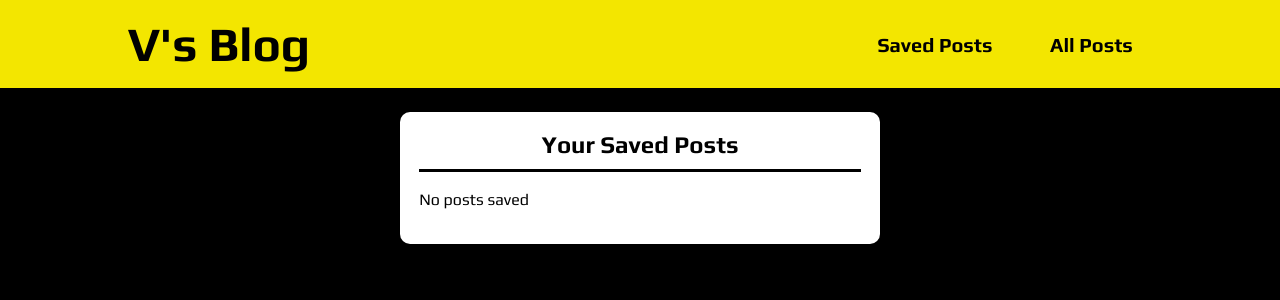
After one commit to ignotvvs/blog-django, a Django app: page /read-later in a window 1280 px wide. The commit adds this page. Shown: the top 300 px of the page. Run offline with Django 5.2, Linux system fonts and the light colour scheme.

Commit message:
add read later

```diff
--- a/blog/static/blog/includes/navbar.css
+++ b/blog/static/blog/includes/navbar.css
@@ -30,7 +30,12 @@ header nav a {
     color: #000;
 }
 
-header nav a#all {
+header nav div {
+    display: flex;
+    column-gap: 1.2rem;
+}
+
+header nav a.links {
     font-size: 1.25rem;
     font-weight: bold;
     padding: 1.2rem;
@@ -38,11 +43,9 @@ header nav a#all {
     transition: all 0.2s ease;
 }
 
-header nav a#all:hover,
-header nav a#all:active {
-    transform: scale(1.1);
+header nav a.links:hover,
+header nav a.links:active {
+    transform: scale(1.2);
     color: #00F0FF;
     background-color: #000;
-
-
 }
--- /dev/null
+++ b/blog/static/blog/stored-posts.css
@@ -0,0 +1,46 @@
+#stored-posts {
+    margin: 1.5rem auto;
+    background-color: white;
+    width: 30rem;
+    border-radius: 10px;
+    padding: 1.2rem;
+}
+
+#stored-posts h3 {
+    margin: 0;
+    text-align: center;
+    font-size: 1.5rem;
+    margin-bottom: 1.1rem;
+    padding-bottom: 0.7rem;
+    border-bottom: solid black 3px;
+}
+
+#stored-posts ul {
+    list-style: none;
+    padding: 0;
+    margin: 0;
+    display: flex;
+    flex-direction: column;
+}
+
+#stored-posts li {
+    font-size: 1.2rem;
+    padding: 0.75rem 0;
+}
+
+#stored-posts a {
+    color: black;
+    text-decoration: none;
+    padding-left: 1.2rem;
+    transition: all 0.2s ease;
+    transform-origin: center;
+    box-shadow: 0 2px 8px rgba(0, 0, 0, 0.26);
+    border-radius: 5px;
+    margin-bottom: 1.2rem;
+
+}
+
+#stored-posts a:hover,
+#stored-posts a:active {
+    transform: scale(1.01);
+}
--- a/blog/templates/blog/includes/navbar.html
+++ b/blog/templates/blog/includes/navbar.html
@@ -1,12 +1,12 @@
 {% load static %}
 
-{% block css_files %}
-    <link rel="stylesheet" href="{% static "blog/includes/navbar.css" %}">
-{% endblock css_files %}
 
 <header id="nav-bar">
     <nav>
         <h2><a href="{% url "index" %}">V's Blog</a></h2>
-        <a id="all" href="{% url "posts" %}">All Posts</a>
+        <div>
+            <a class="links" href="{% url "read-later" %}">Saved Posts</a>
+            <a class="links" id="all" href="{% url "posts" %}">All Posts</a>
+        </div>
     </nav>
 </header>
--- a/blog/templates/blog/index.html
+++ b/blog/templates/blog/index.html
@@ -6,6 +6,7 @@
 {% endblock  %}
 
 {% block css_files %}
+    <link rel="stylesheet" href="{% static "blog/includes/navbar.css" %}">
     <link rel="stylesheet" href="{% static "blog/index.css" %}">
     <link rel="stylesheet" href="{% static "blog/includes/postcard.css" %}">
 {% endblock css_files %}
--- a/blog/templates/blog/posts.html
+++ b/blog/templates/blog/posts.html
@@ -6,6 +6,7 @@ All Posts
 {% endblock title_name %}
 
 {% block css_files %}
+    <link rel="stylesheet" href="{% static "blog/includes/navbar.css" %}">
     <link rel="stylesheet" href="{% static "blog/all-posts.css" %}">
     <link rel="stylesheet" href="{% static "blog/includes/postcard.css" %}">
 {% endblock css_files %}
--- /dev/null
+++ b/blog/templates/blog/stored-posts.html
@@ -0,0 +1,28 @@
+{% extends "base.html" %}
+{% load static %}
+
+{% block title_name %}My Stored Posts{% endblock title_name %}
+
+{% block css_files %}
+    <link rel="stylesheet" href="{% static "blog/stored-posts.css" %}">
+    <link rel="stylesheet" href="{% static "blog/includes/navbar.css" %}">
+{% endblock css_files %}
+
+{% block content %}
+    {% include "blog/includes/navbar.html" %}
+    <div id="stored-posts">
+        <h3>Your Saved Posts</h3>
+        {% if posts %}
+            <ul>
+                {% for post in posts %}
+                    <a href="{% url "post" post.slug %}">
+                        <li>{{ post.title }}</li>
+                    </a>
+                {% endfor %}
+            </ul>
+        {% else %}
+            <p>No posts saved</p>
+        {% endif %}
+    </div>
+
+{% endblock content %}
--- a/blog/urls.py
+++ b/blog/urls.py
@@ -3,7 +3,8 @@ from . import views
 
 urlpatterns = [
     path("", views.IndexView.as_view(), name='index'),
+    path("posts/", views.PostsListView.as_view(), name="posts"),
+    path("posts/<slug:slug>", views.PostDetailView.as_view(), name="post"),
     path("posts/<slug:slug>/add-comment", views.CommentFormView.as_view(), name="comment"),
-    path("posts/", views.PostsListView.as_view(), name="posts"),
-    path("posts/<slug:slug>", views.PostDetailView.as_view(), name="post")
+    path("read-later", views.ReadLaterView.as_view(), name="read-later")
 ]
--- a/blog/views.py
+++ b/blog/views.py
@@ -2,6 +2,7 @@
 from django.shortcuts import render, redirect
 from django.views import View
 from django.views.generic import ListView, DetailView
+from django.urls import reverse
 #from django.views.generic.edit import CreateView
 # from lorem_text import lorem
 from .models import Post
@@ -31,10 +32,11 @@ class IndexView(ListView):
     template_name = "blog/index.html"
     model = Post
     context_object_name = "posts"
+    ordering = ["-date"]
 
     def get_queryset(self):
         base_query = super().get_queryset()
-        data = base_query.order_by("-date")[:3]
+        data = base_query[:3]
         return data
 
 class PostsListView(ListView):
@@ -47,27 +49,68 @@ class PostDetailView(DetailView):
     template_name = "blog/post.html"
     model = Post
 
+    def get_context_data(self, **kwargs):
+        context = super().get_context_data(**kwargs)
+        loaded_post = self.object
+        request = self.request
+        slugs = request.session.get("stored_posts")
+        if slugs and str(loaded_post.slug) in slugs:
+            context["is_saved"] = True
+        else:
+            context["is_saved"] = False
+        return context
+
+
 class CommentFormView(View):
-    def get(self, request, *args, **kwargs):
+    def get(self, request):
         form = CommentForm()
         return render(request, "blog/form.html", {
             "form": form
         })
 
-    def post(self, request, *args, **kwargs):
+    def post(self, request, slug):
         form = CommentForm(request.POST, request.FILES)
-        post_slug = self.kwargs.get("slug")
-        com_post = Post.objects.get(slug=post_slug)
+        com_post = Post.objects.get(slug=slug)
 
         if form.is_valid():
-            form.instance = form.save(commit=False)
-            form.instance.post = com_post
-            form.instance.save()
+            comment = form.save(commit=False)
+            comment.post = com_post
+            comment.save()
             return redirect(com_post.get_absolute_url())
 
         return render(request, "blog/form.html", {
             "form": form
         })
+
+class ReadLaterView(View):
+    def get(self, request):
+        stored_posts = request.session.get("stored_posts")
+
+        context = {}
+
+        if stored_posts is None or len(stored_posts) == 0:
+            context["posts"] = []
+        else:
+            context["posts"] = Post.objects.filter(slug__in=stored_posts)
+
+        return render(request, "blog/stored-posts.html", context=context)
+
+    def post(self, request):
+        stored_posts = request.session.get("stored_posts")
+
+        if stored_posts is None:
+            stored_posts = []
+
+        post_slug = str(request.POST["post_slug"])
+
+        if post_slug not in stored_posts:
+            stored_posts.append(post_slug)
+        else:
+            stored_posts.remove(post_slug)
+
+        request.session["stored_posts"] = stored_posts
+
+        return redirect(reverse("post", args=[post_slug]))
 
 # def index(request):
 #     preview_posts = Post.objects.all().order_by("-date")[:3]
```
Also changed, not shown: blog/static/blog/post.css (+23 -3 lines), blog/templates/blog/post.html (+14 -1 lines), 1 other file.
